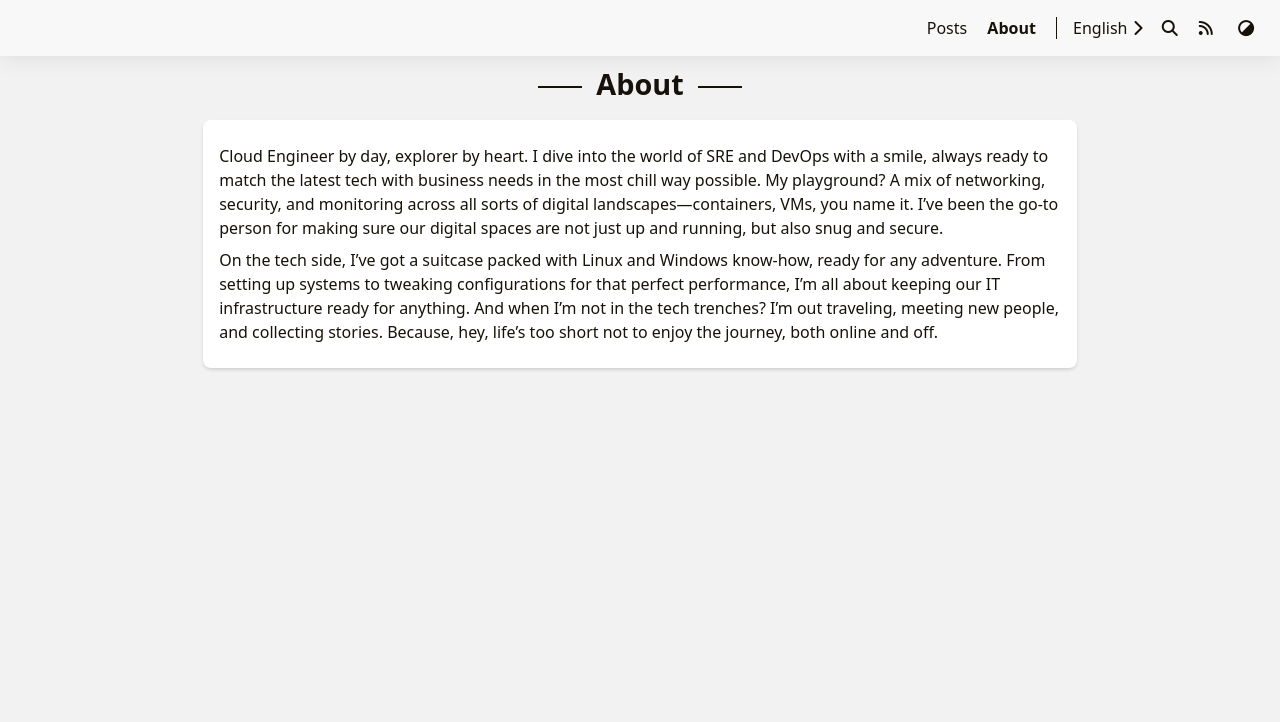
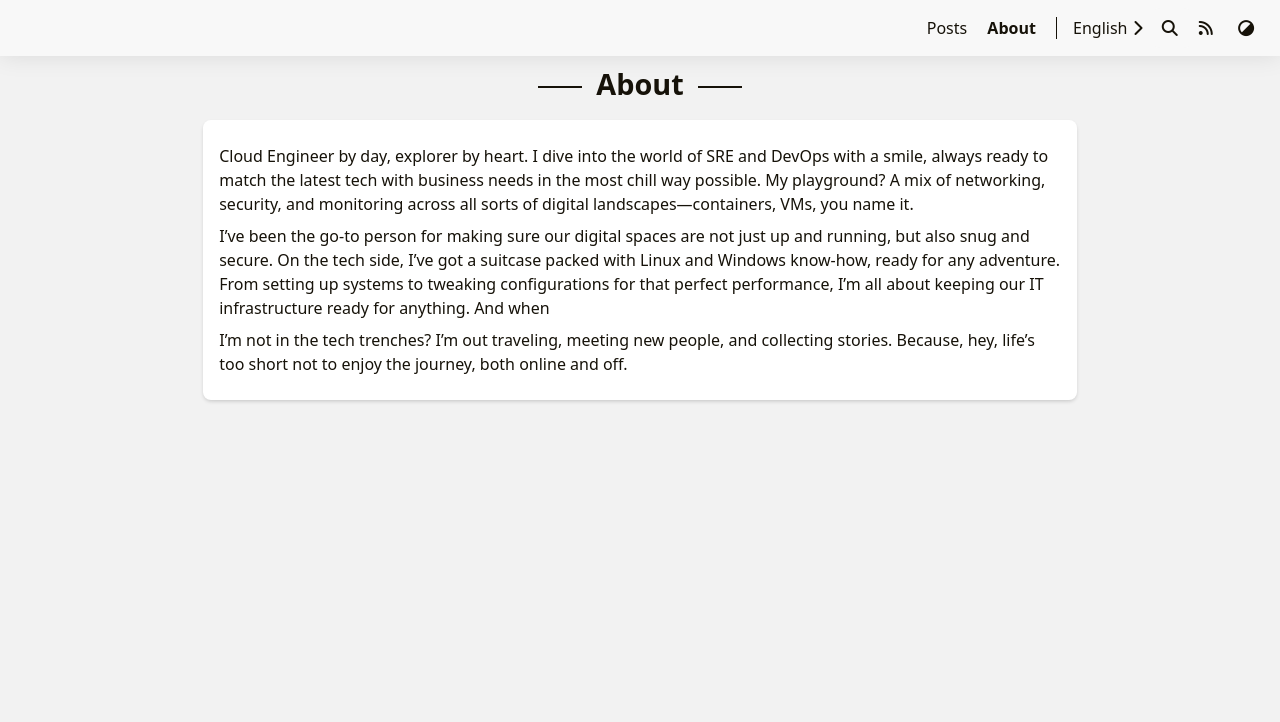
Before and after one commit to julialamenza/julialamenza.gtihub.io, a plain HTML site: page en/about/index.html in a window 1280 px wide. Shown: the top 722 px of the page. Drawn offline with Linux system fonts and the light colour scheme; a script that the page names is missing.

Commit message:
en change

```diff
--- a/en/about/index.html
+++ b/en/about/index.html
@@ -7,7 +7,8 @@
         <title>About - My New Hugo Site</title><meta name="description" content="This is My New Hugo Site"><meta property="og:url" content="http://julialamenza.github.io/en/about/">
   <meta property="og:site_name" content="My New Hugo Site">
   <meta property="og:title" content="About">
-  <meta property="og:description" content="Cloud Engineer by day, explorer by heart. I dive into the world of SRE and DevOps with a smile, always ready to match the latest tech with business needs in the most chill way possible. My playground? A mix of networking, security, and monitoring across all sorts of digital landscapes—containers, VMs, you name it. I’ve been the go-to person for making sure our digital spaces are not just up and running, but also snug and secure.">
+  <meta property="og:description" content="Cloud Engineer by day, explorer by heart. I dive into the world of SRE and DevOps with a smile, always ready to match the latest tech with business needs in the most chill way possible. My playground? A mix of networking, security, and monitoring across all sorts of digital landscapes—containers, VMs, you name it.
+I’ve been the go-to person for making sure our digital spaces are not just up and running, but also snug and secure.">
   <meta property="og:locale" content="en">
   <meta property="og:type" content="article">
     <meta property="og:image" content="http://julialamenza.github.io/logo.png">
@@ -15,7 +16,8 @@
   <meta name="twitter:card" content="summary_large_image">
   <meta name="twitter:image" content="http://julialamenza.github.io/logo.png">
   <meta name="twitter:title" content="About">
-  <meta name="twitter:description" content="Cloud Engineer by day, explorer by heart. I dive into the world of SRE and DevOps with a smile, always ready to match the latest tech with business needs in the most chill way possible. My playground? A mix of networking, security, and monitoring across all sorts of digital landscapes—containers, VMs, you name it. I’ve been the go-to person for making sure our digital spaces are not just up and running, but also snug and secure.">
+  <meta name="twitter:description" content="Cloud Engineer by day, explorer by heart. I dive into the world of SRE and DevOps with a smile, always ready to match the latest tech with business needs in the most chill way possible. My playground? A mix of networking, security, and monitoring across all sorts of digital landscapes—containers, VMs, you name it.
+I’ve been the go-to person for making sure our digital spaces are not just up and running, but also snug and secure.">
       <meta name="twitter:site" content="@jlamenza">
 <meta name="application-name" content="FeelIt">
 <meta name="apple-mobile-web-app-title" content="FeelIt"><meta name="theme-color" content="#ffffff"><meta name="msapplication-TileColor" content="#da532c"><link rel="shortcut icon" type="image/x-icon" href="/favicon.ico" />
@@ -104,11 +106,12 @@
 <div class="search-dropdown mobile">
     <div id="search-dropdown-mobile"></div>
 </div><main class="main">
-                <div class="container"><article class="page single special"><h2 class="single-title animated fadeInDown faster" data-about="true">About</h2><div class="single-card"><div class="content" id="content"><p>Cloud Engineer by day, explorer by heart. I dive into the world of SRE and DevOps with a smile, always ready to match the latest tech with business needs in the most chill way possible. My playground? A mix of networking, security, and monitoring across all sorts of digital landscapes—containers, VMs, you name it.
-I&rsquo;ve been the go-to person for making sure our digital spaces are not just up and running, but also snug and secure.</p>
-<p>On the tech side, I&rsquo;ve got a suitcase packed with Linux and Windows know-how, ready for any adventure. From setting up systems to tweaking configurations for that perfect performance,
-I&rsquo;m all about keeping our IT infrastructure ready for anything. And when
-I&rsquo;m not in the tech trenches? I&rsquo;m out traveling, meeting new people, and collecting stories. Because, hey, life&rsquo;s too short not to enjoy the journey, both online and off.</p>
+                <div class="container"><article class="page single special"><h2 class="single-title animated fadeInDown faster" data-about="true">About</h2><div class="single-card"><div class="content" id="content"><p>Cloud Engineer by day, explorer by heart. I dive into the world of SRE and DevOps with a smile, always ready to match the latest tech with business needs in the most chill way possible.
+My playground? A mix of networking, security, and monitoring across all sorts of digital landscapes—containers, VMs, you name it.</p>
+<p>I&rsquo;ve been the go-to person for making sure our digital spaces are not just up and running, but also snug and secure.
+On the tech side, I&rsquo;ve got a suitcase packed with Linux and Windows know-how, ready for any adventure. From setting up systems to tweaking configurations for that perfect performance,
+I&rsquo;m all about keeping our IT infrastructure ready for anything. And when</p>
+<p>I&rsquo;m not in the tech trenches? I&rsquo;m out traveling, meeting new people, and collecting stories. Because, hey, life&rsquo;s too short not to enjoy the journey, both online and off.</p>
 </div>
         </div>
     </article></div>
```
